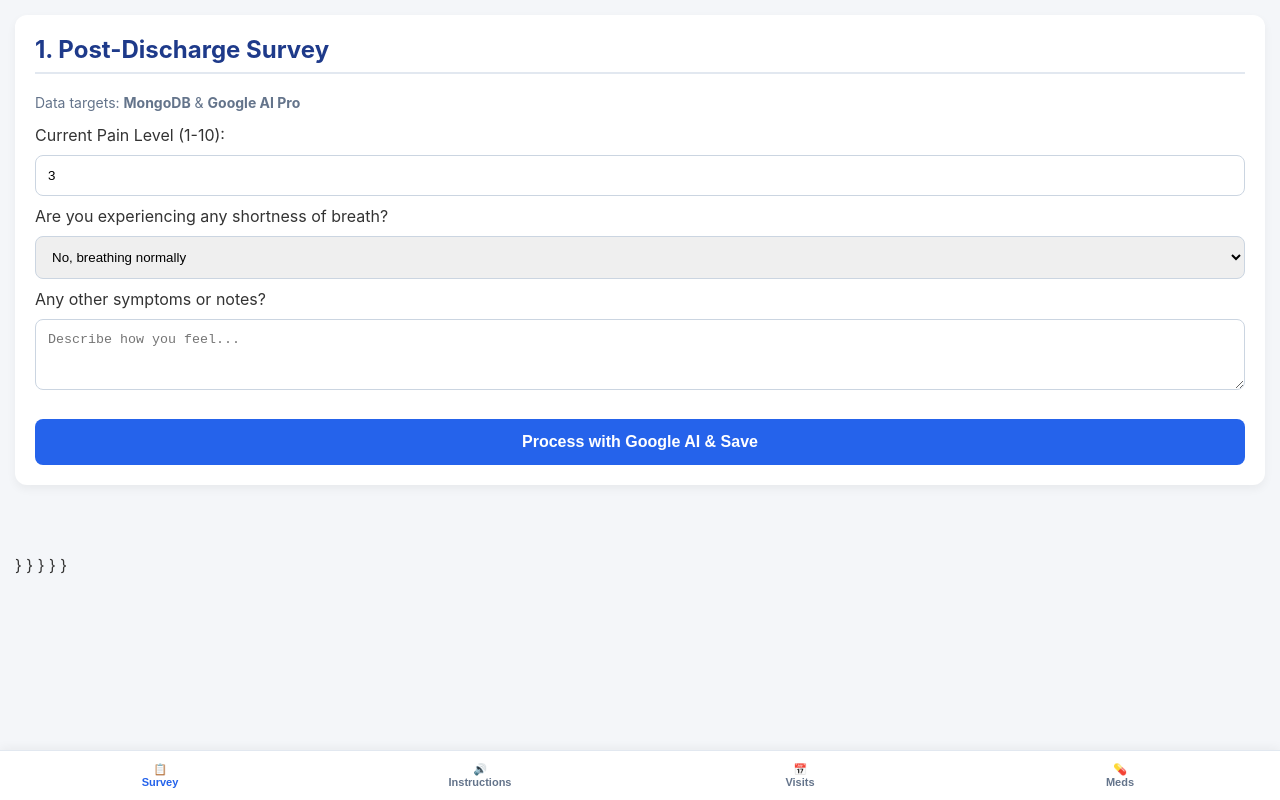
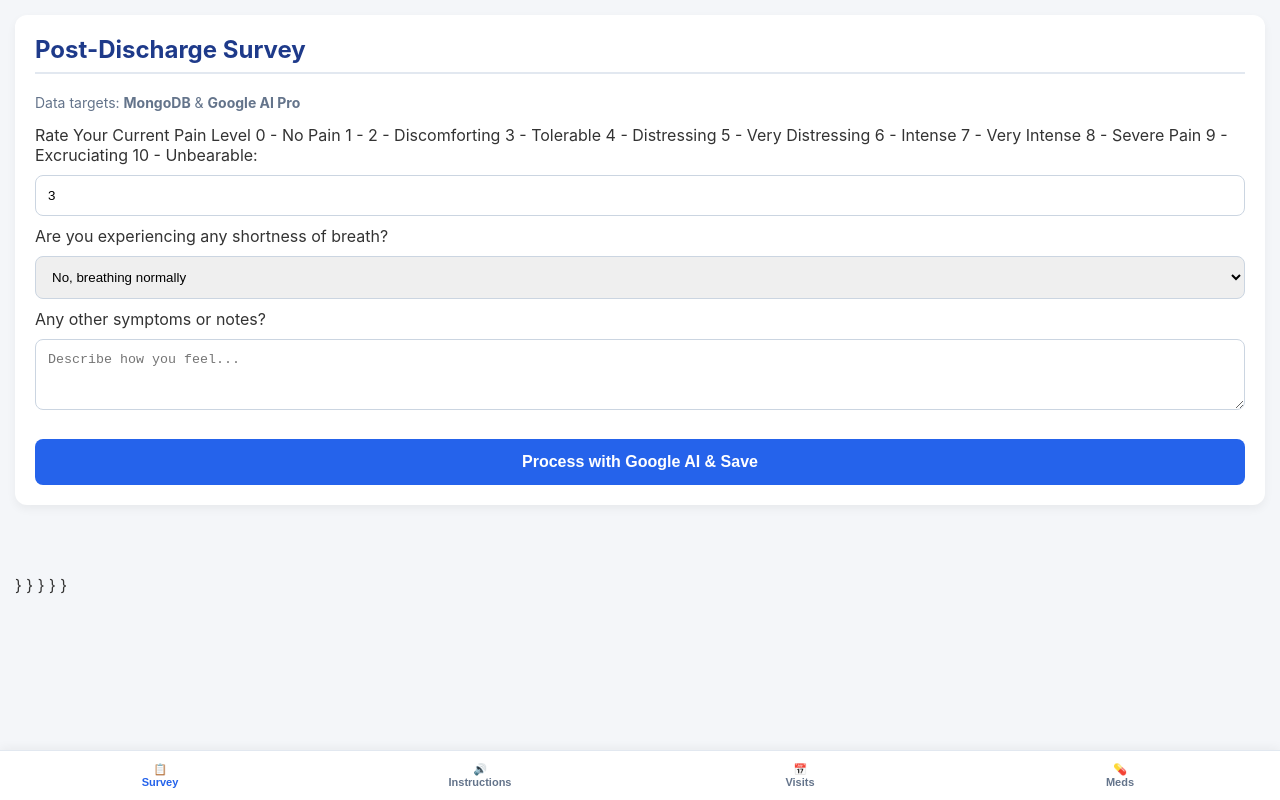
Before and after one commit to tifftiffhacks/hackaton-SPA-screen1, a plain HTML site: page index.html in a window 1280 px wide. Drawn offline with Linux system fonts and the light colour scheme.

Commit message:
Update index.html

```diff
--- a/index.html
+++ b/index.html
@@ -22,10 +22,10 @@
 
                                                                                                                 <!-- SCREEN 1: PATIENT SURVEY FORM -->
                                                                                                                     <div id="screen1" class="screen active">
-                                                                                                                            <h2>1. Post-Discharge Survey</h2>
+                                                                                                                            <h2>Post-Discharge Survey</h2>
                                                                                                                                     <p style="font-size: 14px; color: #64748b;">Data targets: <strong>MongoDB</strong> & <strong>Google AI Pro</strong></p>
 
-                                                                                                                                                    <label>Current Pain Level (1-10):</label>
+                                                                                                                                                    <label>Rate Your Current Pain Level 0 - No Pain 1 - 2 - Discomforting 3 - Tolerable 4 - Distressing 5 - Very Distressing 6 - Intense 7 - Very Intense 8 - Severe Pain 9 - Excruciating 10 - Unbearable:</label>
                                                                                                                                                             <input type="number" id="pain" min="1" max="10" value="3">
 
                                                                                                                                                                     <label>Are you experiencing any shortness of breath?</label>
```
